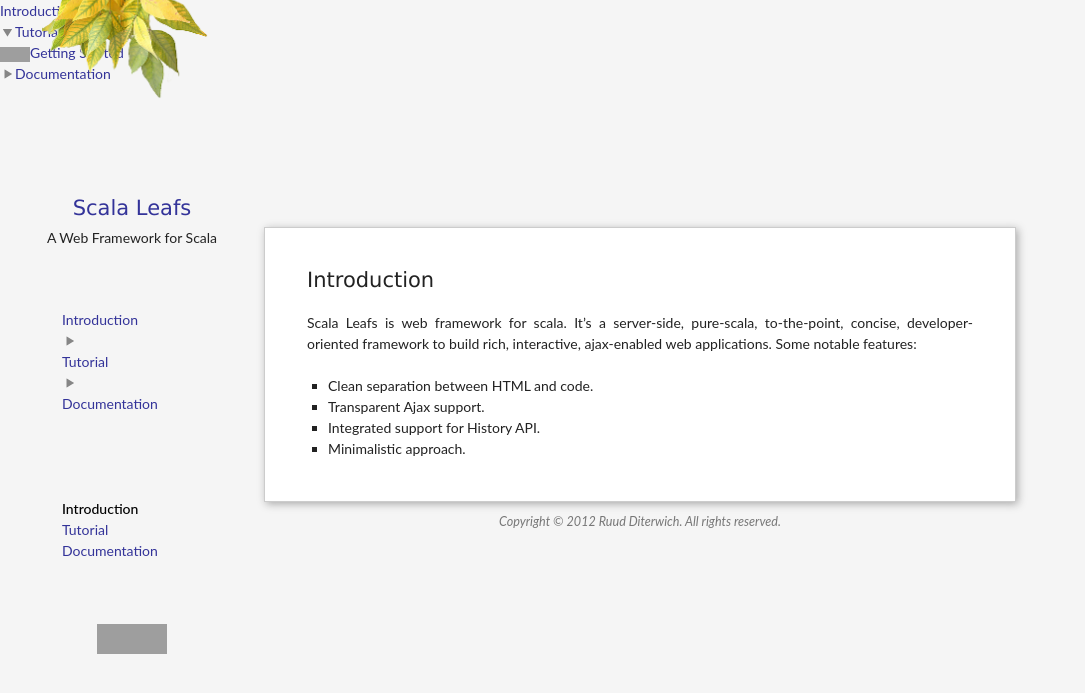
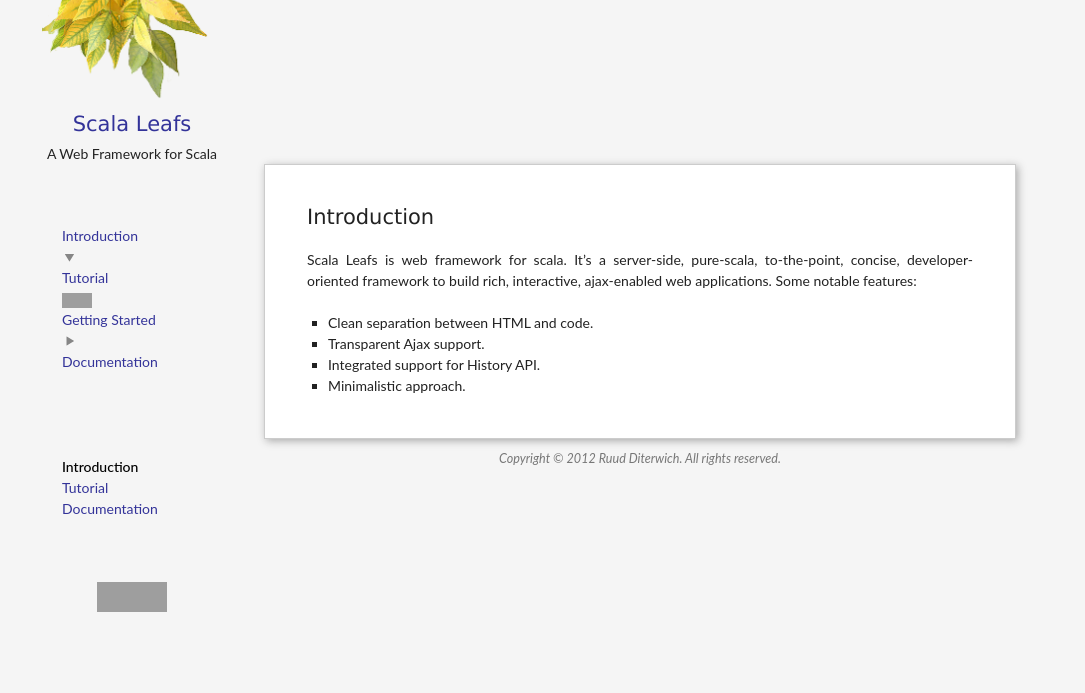
Before and after one commit to scalastuff/scalaleafs, a Jekyll site: the page built from index.md, in a window 1280 px wide. Shown: the top 693 px of the page, without its empty margins (0-1085 px from the left). Built offline with Jekyll 4.4.1, drawn with Linux system fonts in a browser that asks for light colours; grey boxes are pictures that could not be loaded.

Commit message:
Updated _layouts/default.html

```diff
--- a/_layouts/default.html
+++ b/_layouts/default.html
@@ -11,25 +11,7 @@
     <!--[if lt IE 9]>
     <script src="//html5shiv.googlecode.com/svn/trunk/html5.js"></script>
     <![endif]-->
-  <div class="dtree">
-  	<script type="text/javascript">
-		<!--
 
-		d = new dTree('d');
-        d.config.useIcons = false;
-        d.config.useLines = false;
-        d.closeAll();
-
-		d.add(0,-1,'Introduction', "introduction.html");
-		d.add(1,0,'Tutorial');
-		d.add(2,1,'Getting Started','example01.html');
-		d.add(3,0,'Documentation');
-		d.add(4,3,'Servlet','example01.html');
-		document.write(d);
-        d.openTo(2, true);
-		//-->
-    </script>
-  </div>
   </head>
   <body>
     <div>
@@ -49,6 +31,7 @@
 
                   <div class="menu" style="margin-top: 40px; text-align: center;">
                     <div style="display: inline-block; text-align: left; min-width: 140px;">
+ <div class="dtree">
   	<script type="text/javascript">
 		<!--
 
@@ -66,6 +49,7 @@
         d.openTo(2, true);
 		//-->
     </script>
+  </div>
                       <br/>                      <br/>                      <br/>                      <br/>
 
                       <a class="menu1{% if page.title == "Introduction" %} active{% endif %}" href="/index.html">Introduction</a>
```
